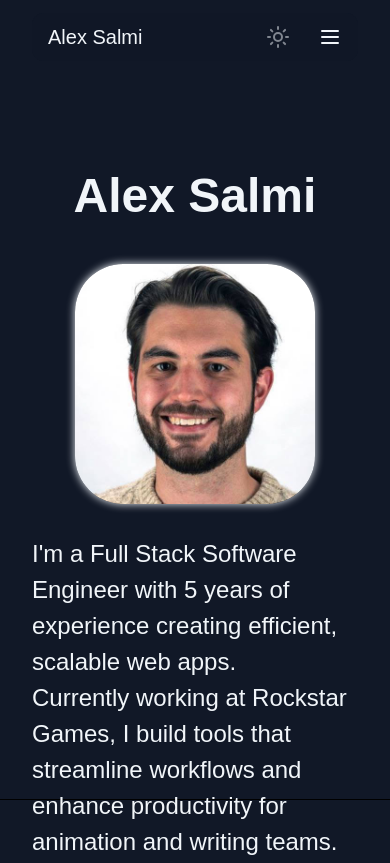
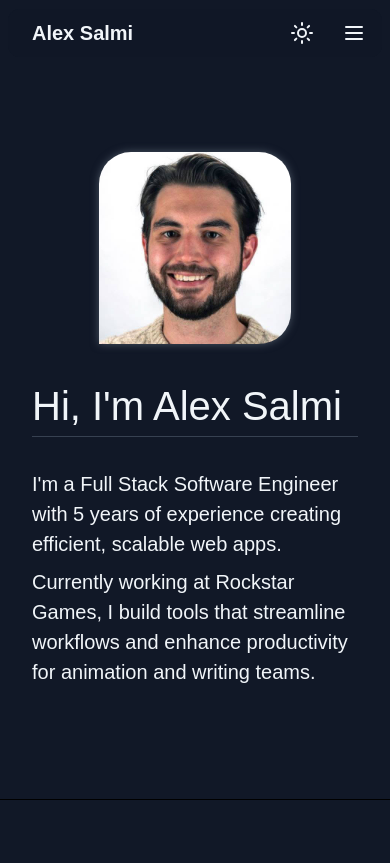
Before and after one commit to alexsalmi/portfolio, an Astro site: page / in a window 390 px wide. Shown: the top 863 px of the page. Built offline with nearby package versions, Linux system fonts and the light colour scheme; Astro itself is replaced by a stand-in of ours; a web font is replaced by a local one.

Commit message:
Update hero section

```diff
--- a/astro.config.mjs
+++ b/astro.config.mjs
@@ -1,5 +1,14 @@
-// @ts-check
-import { defineConfig } from 'astro/config';
+import { defineConfig, fontProviders } from "astro/config";
 
-// https://astro.build/config
-export default defineConfig({});
+export default defineConfig({
+  experimental: {
+    fonts: [
+      {
+        name: "Inter",
+        cssVariable: "--font-inter",
+        provider: fontProviders.fontsource(),
+        weights: [400, 500, 600, 700],
+      },
+    ],
+  }
+});
--- a/package.json
+++ b/package.json
@@ -9,6 +9,7 @@
     "astro": "astro"
   },
   "dependencies": {
+    "@fontsource-variable/inter": "^5.2.6",
     "@lucide/astro": "^0.519.0",
     "astro": "^5.10.0"
   }
--- a/src/components/Navigation.astro
+++ b/src/components/Navigation.astro
@@ -46,12 +46,13 @@ const { direction } = Astro.props;
 	.navItem {
 		padding: 0.25rem 0.5rem;
 		border-radius: 0.5rem;
-		transition: all 0.25s ease;
+		transition: background-color 0.5s ease;
 	}
 
 	.navItem:hover {
 		text-decoration: none;
 		background-color: var(--background-secondary);
+		transform: scale(102%);
 	}
 
 	@media (max-width: 800px) {
--- a/src/layout/Header.astro
+++ b/src/layout/Header.astro
@@ -21,11 +21,11 @@ import Navigation from '../components/Navigation.astro';
 
 <style>
 	header {
-		width: calc(100% - 4rem);
+		width: calc(100% - 1rem);
 		max-width: 1440px;
 		background: var(--background-primary-blurred);
 		position: fixed;
-		top: 0.75em;
+		top: 0.5em;
 		border-radius: 0.75rem;
 		backdrop-filter: blur(10px);
 		-webkit-backdrop-filter: blur(10px);
@@ -53,7 +53,7 @@ import Navigation from '../components/Navigation.astro';
 	.mainHeader {
 		width: 100%;
 		height: 3rem;
-		padding: 0.5rem 1rem;
+		padding: 0.5rem 1rem 0.5rem 1.5rem;
 		display: flex;
 		justify-content: center;
 		align-items: center;
@@ -62,14 +62,14 @@ import Navigation from '../components/Navigation.astro';
 
 	.title {
 		font-size: 1.25rem;
-		font-weight: 500;
+		font-weight: 600;
 		margin-left: 0;
 		margin-right: auto;
 	}
 	.themeBtn {
 		height: 2rem;
 		width: 2rem;
-		border-radius: 0.66rem;
+		border-radius: 0.5rem;
 		display: flex;
 		justify-content: center;
 		align-items: center;
@@ -81,6 +81,7 @@ import Navigation from '../components/Navigation.astro';
 
 	.themeBtn:hover {
 		background-color: var(--background-secondary);
+		transform: scale(1.05);
 	}
 
 	.themeBtn:hover > .icon {
@@ -90,7 +91,7 @@ import Navigation from '../components/Navigation.astro';
 	.icon {
 		background-color: inherit;
 		color: var(--foreground);
-		opacity: 0.5;
+		opacity: 1;
 		transition: opacity 0.25s ease;
 	}
 
--- a/src/layout/Layout.astro
+++ b/src/layout/Layout.astro
@@ -1,6 +1,8 @@
 ---
 import Header from './Header.astro';
 import Footer from './Footer.astro';
+import '@fontsource-variable/inter';
+import Inter from '@fontsource-variable/inter/files/inter-latin-wght-normal.woff2?url';
 import '../styles/reset.css';
 import '../styles/global.css';
 import '../styles/animations.css';
@@ -11,6 +13,7 @@ const { page } = Astro.props;
   <head>
     <meta charset="utf-8" />
     <link rel="icon" type="image/svg+xml" href="/favicon.svg" />
+    <link rel="preload" as="font" type="font/woff2" href={Inter} crossorigin="anonymous" />
     <meta name="viewport" content="width=device-width" />
     <meta name="generator" content={Astro.generator} />
     <title>Alex Salmi {page ? ` - ${page}` : ''}</title>
--- a/src/pages/index.astro
+++ b/src/pages/index.astro
@@ -8,9 +8,9 @@ const yoe = Math.floor(new Date(Date.now() - new Date("06/15/2020").getTime()).g
 ---
 <Layout>
 	<section class="container">
-		<h2 class="title">Alex Salmi</h2>
+		<Image class="image" width={320} height={320} src={headshotImage} alt="A headshot of Alex Salmi" />
 		<div class="content">
-			<Image class="image" width={320} height={320} src={headshotImage} alt="A headshot of Alex Salmi" />
+			<h2 class="title">Hi, I'm Alex Salmi</h2>
 			<div class="description">
 				<p>I'm a Full Stack Software Engineer with {yoe} years of experience creating efficient, scalable web apps.</p>
 				<p>Currently working at Rockstar Games, I build tools that streamline workflows and enhance productivity for animation and writing teams.</p>
@@ -23,43 +23,68 @@ const yoe = Math.floor(new Date(Date.now() - new Date("06/15/2020").getTime()).g
 	.container {
 		width: 100%;
 		display: flex;
-		flex-direction: column;
-		justify-content: flex-start;
+		justify-content: center;
 		align-items: center;
-		padding: 10rem 2rem 2rem;
-		height: 50rem;
+		padding: 2rem;
+		min-height: 50rem;
 		border-bottom: 1px solid black;
 		gap: 2rem;
 	}
 
 	.title {
 		font-size: 3rem;
+		font-weight: 500;
+		border-bottom: 1px solid var(--accent);
 	}
 
 	.image {
 		border-radius: 4rem;
 		border-bottom-right-radius: 0;
-		box-shadow: 0 0 0.5rem var(--foreground);
+		box-shadow: 0 0 0.5rem var(--shadow);
 	}
 
 	.content {
-		font-size: 1.5rem;
-		max-width: 60rem;
+		min-height: 20rem;
+		max-width: 45rem;
 		display: flex;
-		align-items: flex-end;
+		flex-direction: column;
+		justify-content: flex-end;
 		gap: 2rem;
 	}
 
-@media (max-width: 800px) {
-	.content {
+	.description {
+		font-size: 1.33rem;
+		display: flex;
 		flex-direction: column;
-		align-items: center;
+		gap: 0.5rem;
 	}
 
-	.image {
-		width: 15rem;
-		height: 15rem;
-		border-radius: 3rem;
+
+
+	@media (max-width: 850px) {
+		.container {
+			flex-direction: column;
+			align-items: center;
+			padding-top: 5rem;
+		}
+
+		.content {
+			justify-content: flex-start;
+		}
+
+		.title {
+			font-size: 2.5rem;
+		}
+
+		.description {
+			font-size: 1.25rem;
+		}
+
+		.image {
+			width: 12rem;
+			height: 12rem;
+			border-radius: 2rem;
+			border-bottom-left-radius: 0;
+		}
 	}
-}
 </style>
--- a/src/styles/global.css
+++ b/src/styles/global.css
@@ -4,10 +4,10 @@
   --background-alternate: #f1f5f9;
   --background-primary-blurred: rgba(241, 245, 249, 0.8);
 
-  --shadow: #030712;
+  --shadow: #9ca3af;
 
   --foreground: #030712;
-  --accent: #6b7280;
+  --accent: #d1d5db;
 }
 
 .dark {
@@ -25,7 +25,6 @@
 html {
   background-color: var(--background-primary);
   color: var(--foreground);
-  font-family: "Poppins", sans-serif;
 }
 
 body {
@@ -35,6 +34,7 @@ body {
   flex-direction: column;
   align-items: center;
   justify-content: flex-start;
+  font-family: "Inter Variable", sans-serif;
 }
 
 main {
```
Also changed, not shown: 1 other file.
